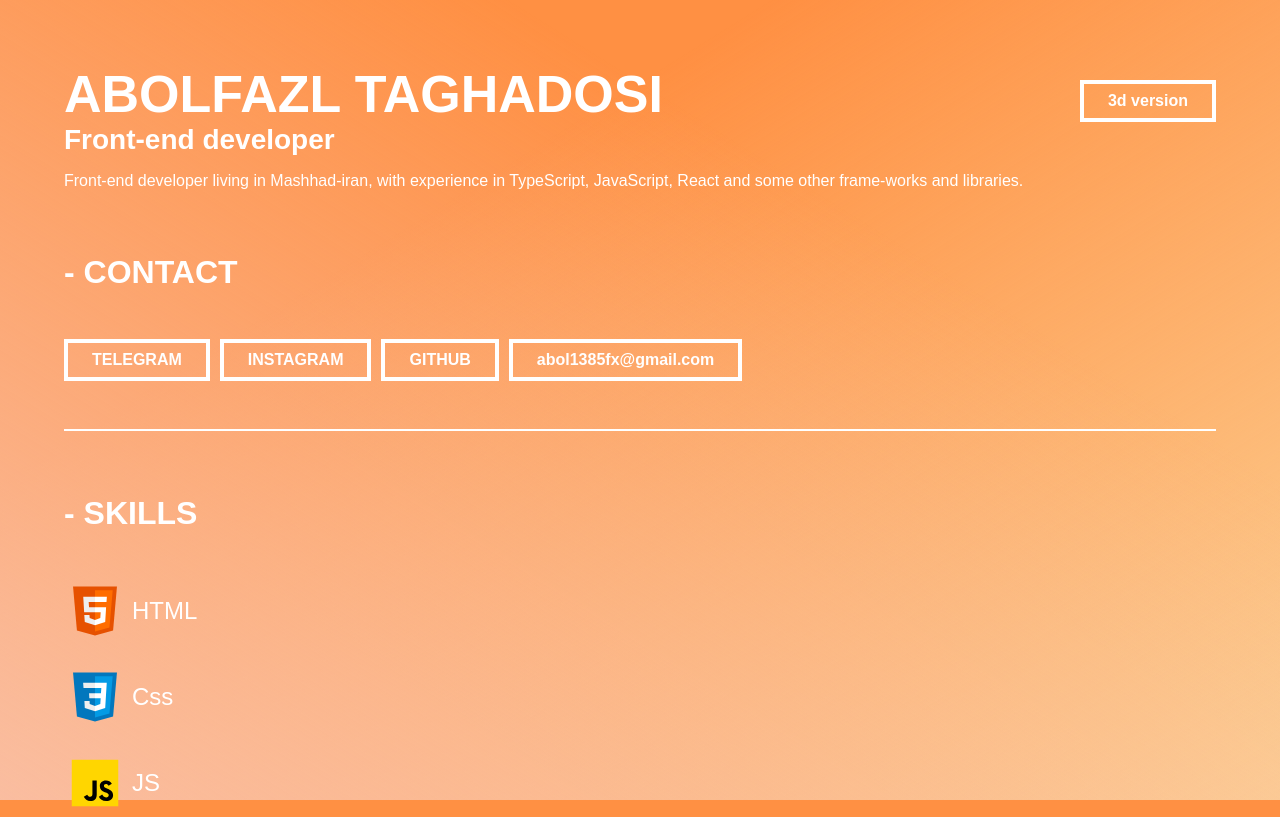
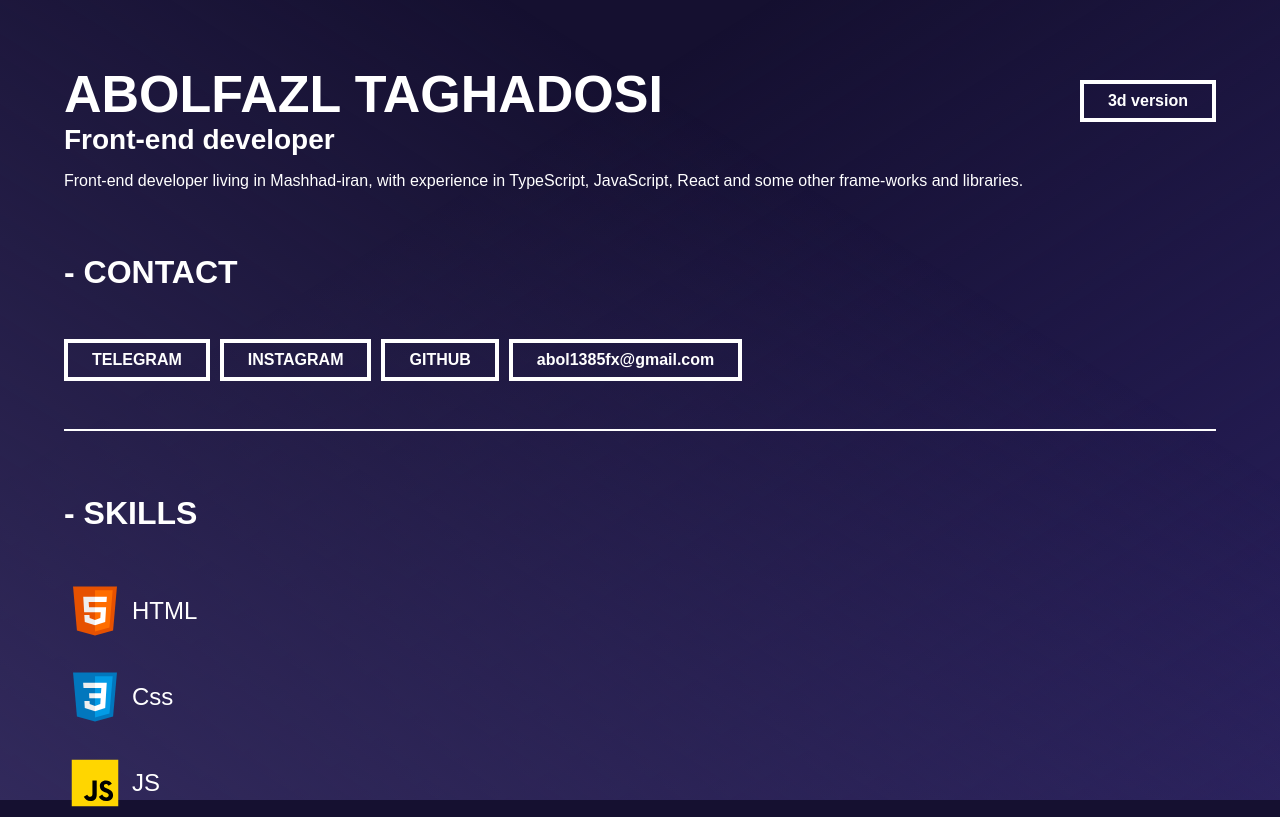
Before and after one commit to characterMi/portfolio, a plain HTML site: page index.html in a window 1280 px wide. Shown: the top 817 px of the page. Drawn offline with Linux system fonts and the light colour scheme.

Commit message:
Change the background

```diff
--- a/index.html
+++ b/index.html
@@ -20,7 +20,7 @@
         </p>
       </section>
       <a
-        href="https://charactermi.github.io/simple-portfolio"
+        href="https://charactermi.github.io/second-portfolio"
         target="_blank"
         rel="noreferrer noopener"
         >3d version</a
--- a/styles/sass/style.scss
+++ b/styles/sass/style.scss
@@ -17,7 +17,7 @@ body {
     /* IE and Edge */
     scrollbar-width: none;
     /* Firefox */
-    background: #ff9043;
+    background: #151030;
     -webkit-font-smoothing: antialiased;
     color: #fff;
     font-weight: 400;
@@ -40,11 +40,11 @@ body {
     }
 
     .background.background-0 {
-        background: linear-gradient(to left top,#fccf92,rgba(252,207,146,0) 70%);
+        background: linear-gradient(to left top,#29205e,rgba(252,207,146,0) 70%);
     }
 
     .background.background-1 {
-        background: linear-gradient(to right top,#fabda0,rgba(250,189,160,0) 70%);
+        background: linear-gradient(to right top,#322a5c,rgba(250,189,160,0) 70%);
     }
 
     @include sm {
@@ -121,7 +121,7 @@ a {
     }
 
     &:hover {
-        color: #ff9043;
+        color: #151030;
     }
 
     &:hover::after {
```
Also changed, not shown: styles/css/style.css.
